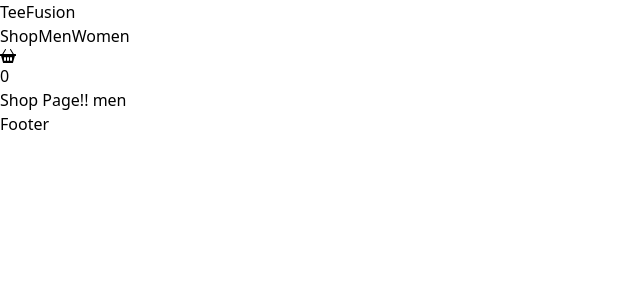
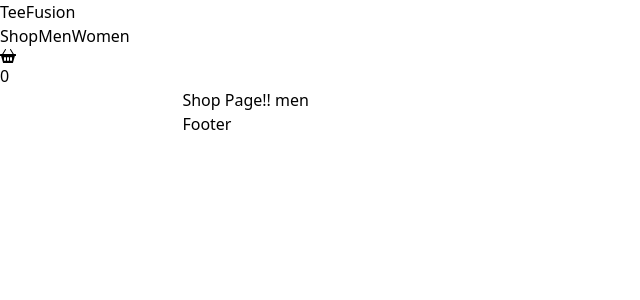
Before and after one commit to OscarSoanes/shopping-cart, a React (Create React App) app: page /#/shop/men in a window 1280 px wide. Shown: the top 300 px of the page, without its empty margins (0-640 px from the left). Built offline with nearby package versions, Linux system fonts and the light colour scheme.

Commit message:
Added margin to the left and right

```diff
--- a/src/components/Shop.tsx
+++ b/src/components/Shop.tsx
@@ -1,7 +1,7 @@
 export function Shop({type}: {type: string}) {
   return (
-    <div>
+    <main>
       <h1>Shop Page!! {type}</h1>
-    </div>
+    </main>
   )
 }
--- a/src/style.css
+++ b/src/style.css
@@ -1,3 +1,23 @@
 @tailwind base;
 @tailwind components;
 @tailwind utilities;
+
+html, body {
+  height: 100svh;
+  height: 100vh;
+}
+
+#root, .app {
+  min-height: 100vh;
+}
+
+.app {
+  display: grid;
+  grid-template-rows: min-content 1fr min-content;
+  gap: 4rem;
+}
+
+main, footer {
+  width: min(100ch, calc(100% - 4rem));
+  margin-inline: auto;
+}
```
